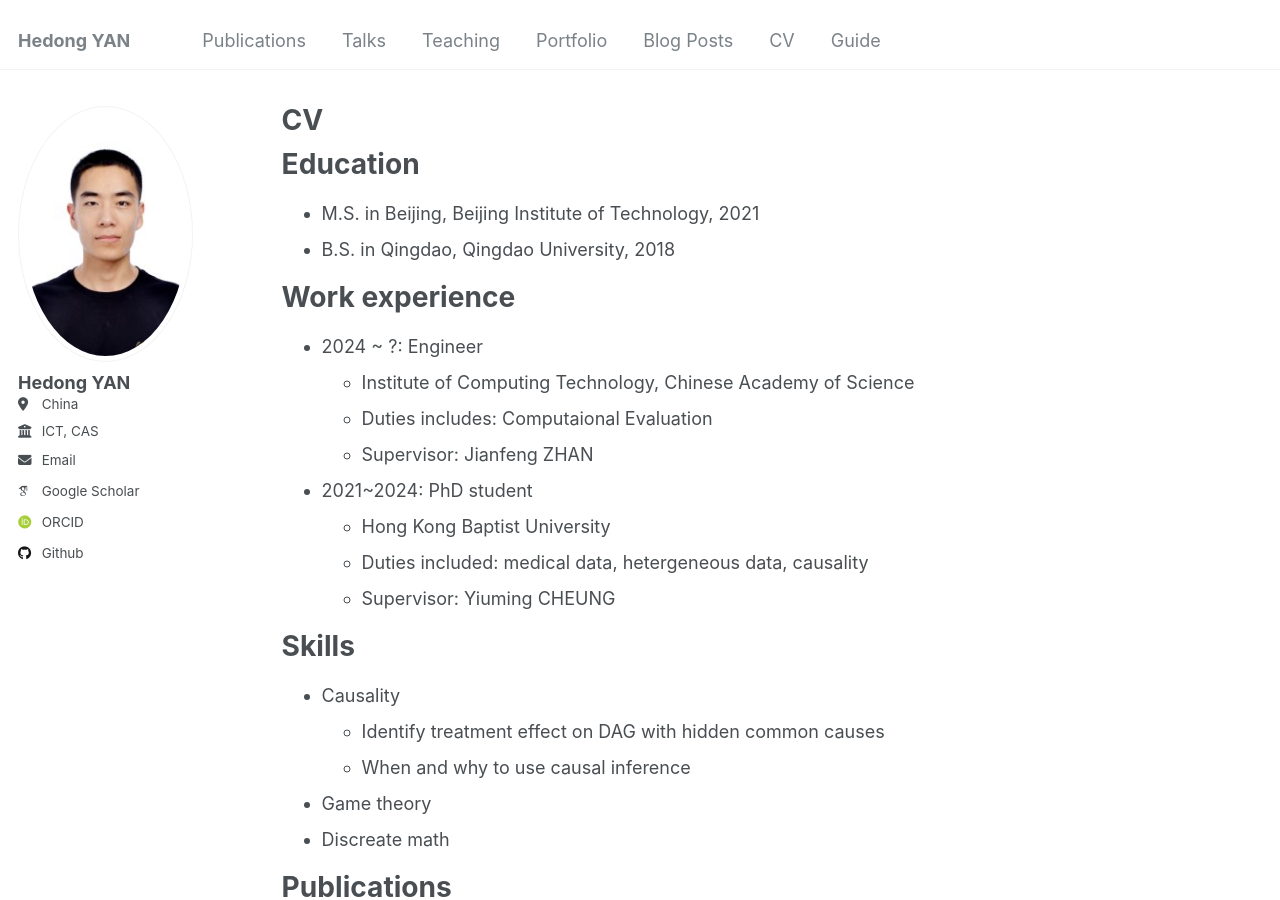
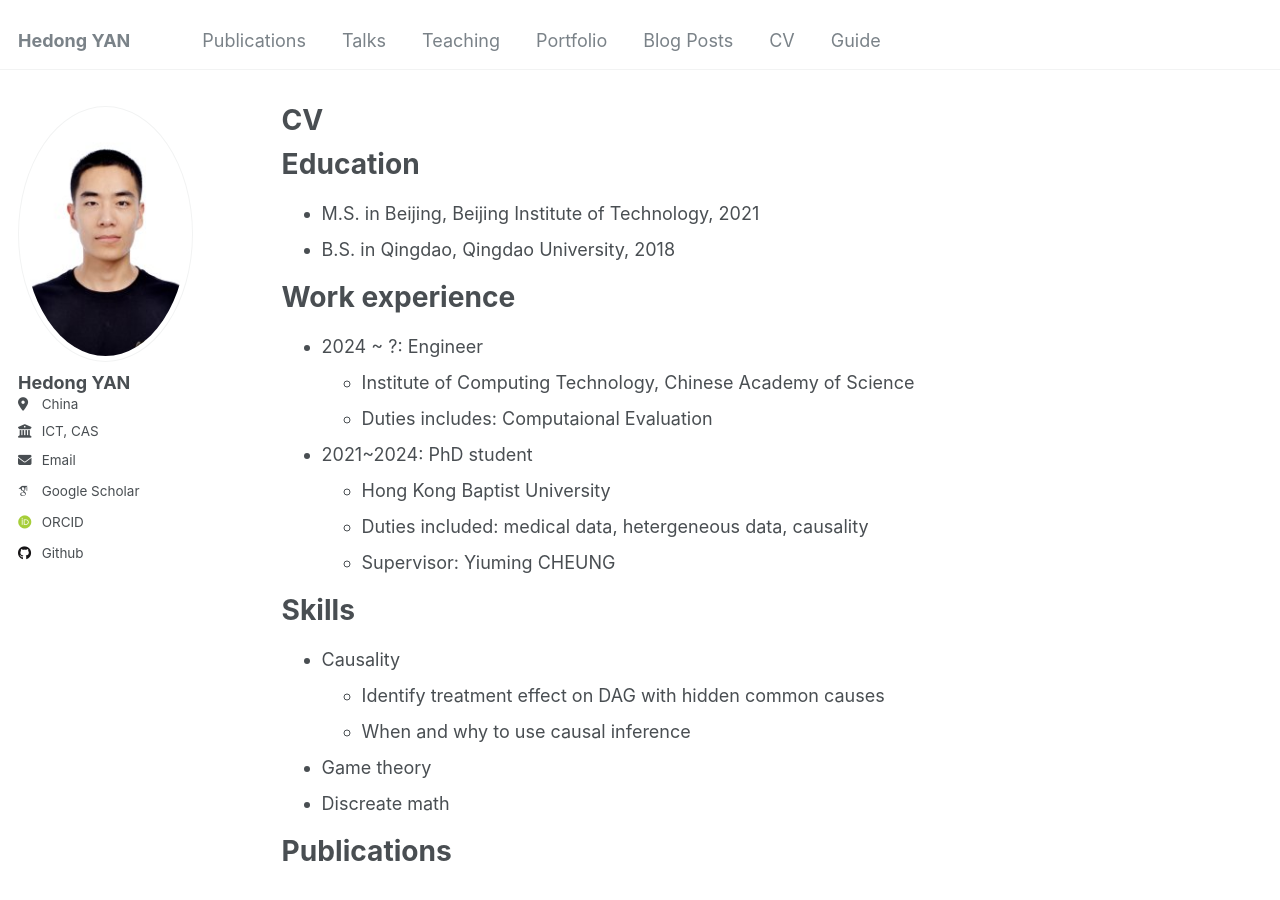
Before and after one commit to hedongyan/hedongyan.github.io, a Jekyll site: the page built from _pages/cv.md, in a window 1280 px wide and 900 px high. Built offline with Jekyll 4.4.1, drawn with Linux system fonts in a browser that asks for light colours; some web fonts are replaced.

Commit message:
update cv

```diff
--- a/_pages/cv.md
+++ b/_pages/cv.md
@@ -19,7 +19,7 @@ Work experience
 * 2024 ~ ?: Engineer
   * Institute of Computing Technology, Chinese Academy of Science
   * Duties includes: Computaional Evaluation
-  * Supervisor: Jianfeng ZHAN
+  <!-- * Supervisor: Jianfeng ZHAN -->
 
 * 2021~2024: PhD student
   * Hong Kong Baptist University
```
